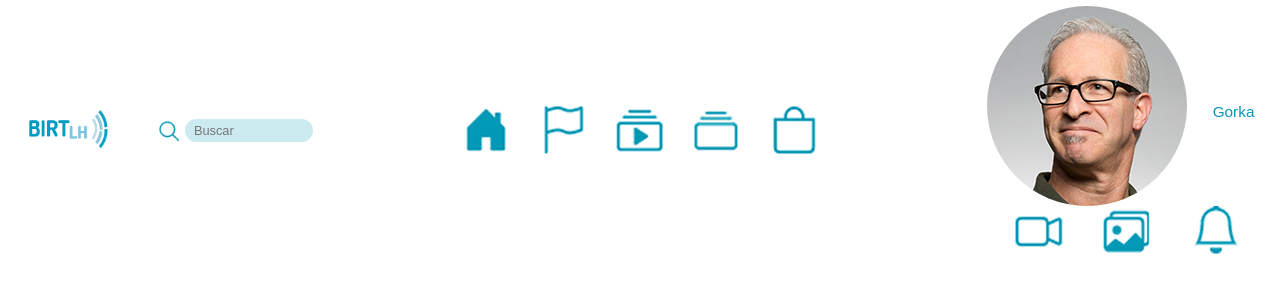
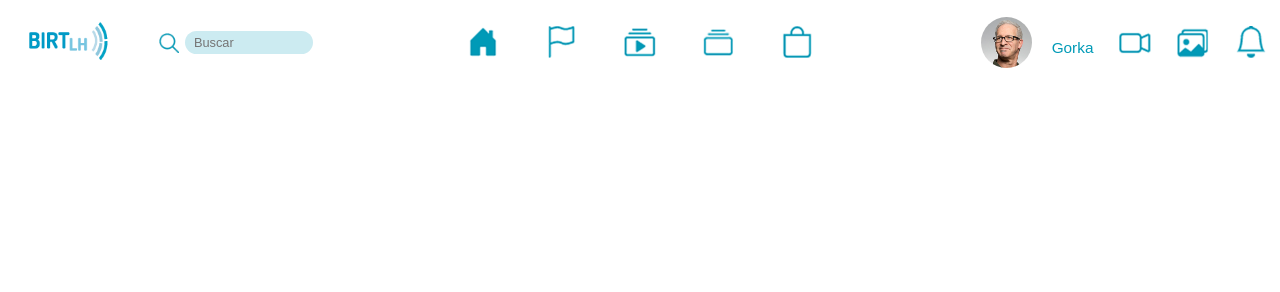
Before and after one commit to xabilasa/DDIW-bootstrap, a plain HTML site: page index.html in a window 1280 px wide. Drawn offline with nearby package versions, Linux system fonts and the light colour scheme.

Commit message:
Update estilos.css

```diff
--- a/scss/estilos.css
+++ b/scss/estilos.css
@@ -30,11 +30,6 @@ html body a :hover {
   text-decoration: underline;
 }
 
-.a {
-  margin: 2rem;
-  background-color: #009ab7;
-}
-
 .logo {
   max-width: 120rem;
 }
@@ -50,4 +45,14 @@ input {
 button {
   background-color: #fff;
   border: none;
+}
+
+.icono {
+  height: 2.5em;
+  margin: auto 1rem;
+}
+
+.avatar {
+  width: 4em;
+  margin: auto 0.5em;
 }/*# sourceMappingURL=estilos.css.map */
```
